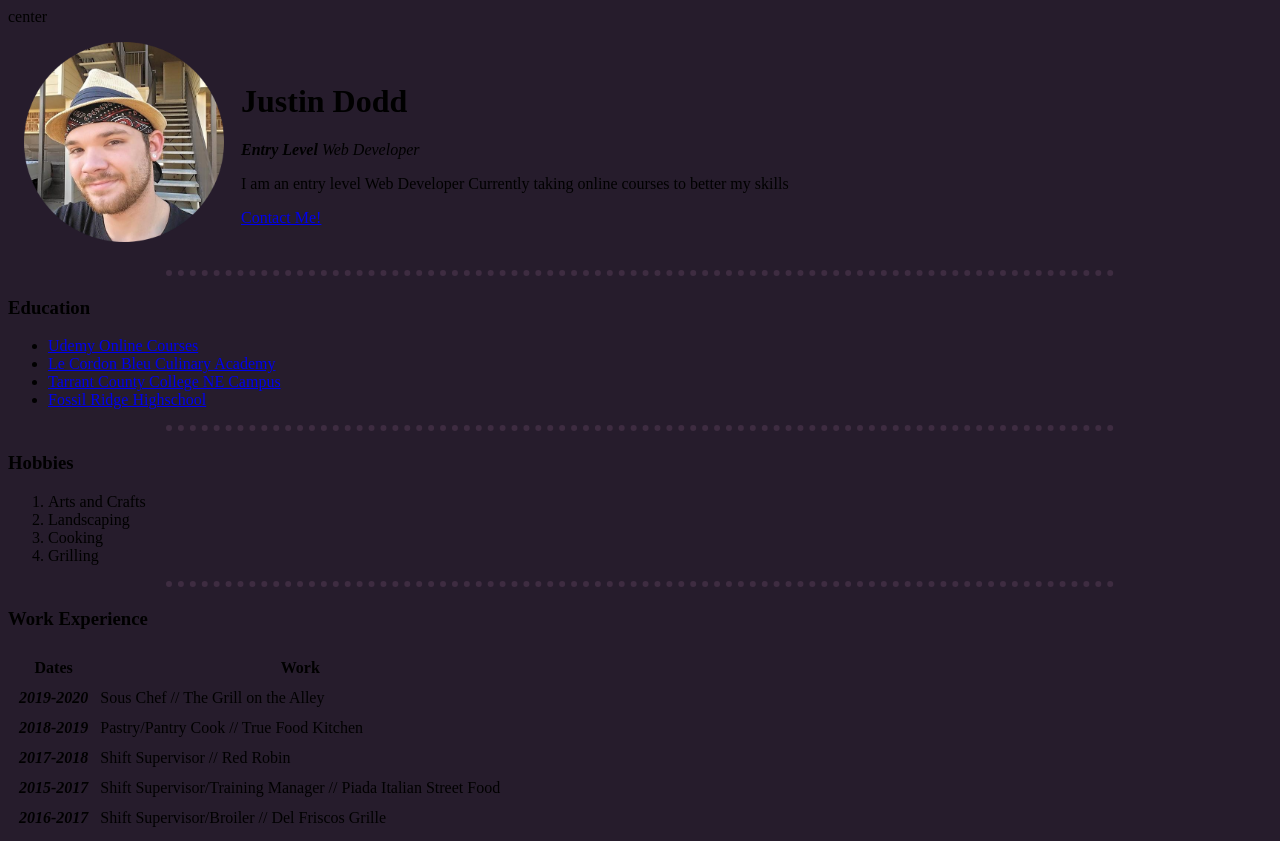
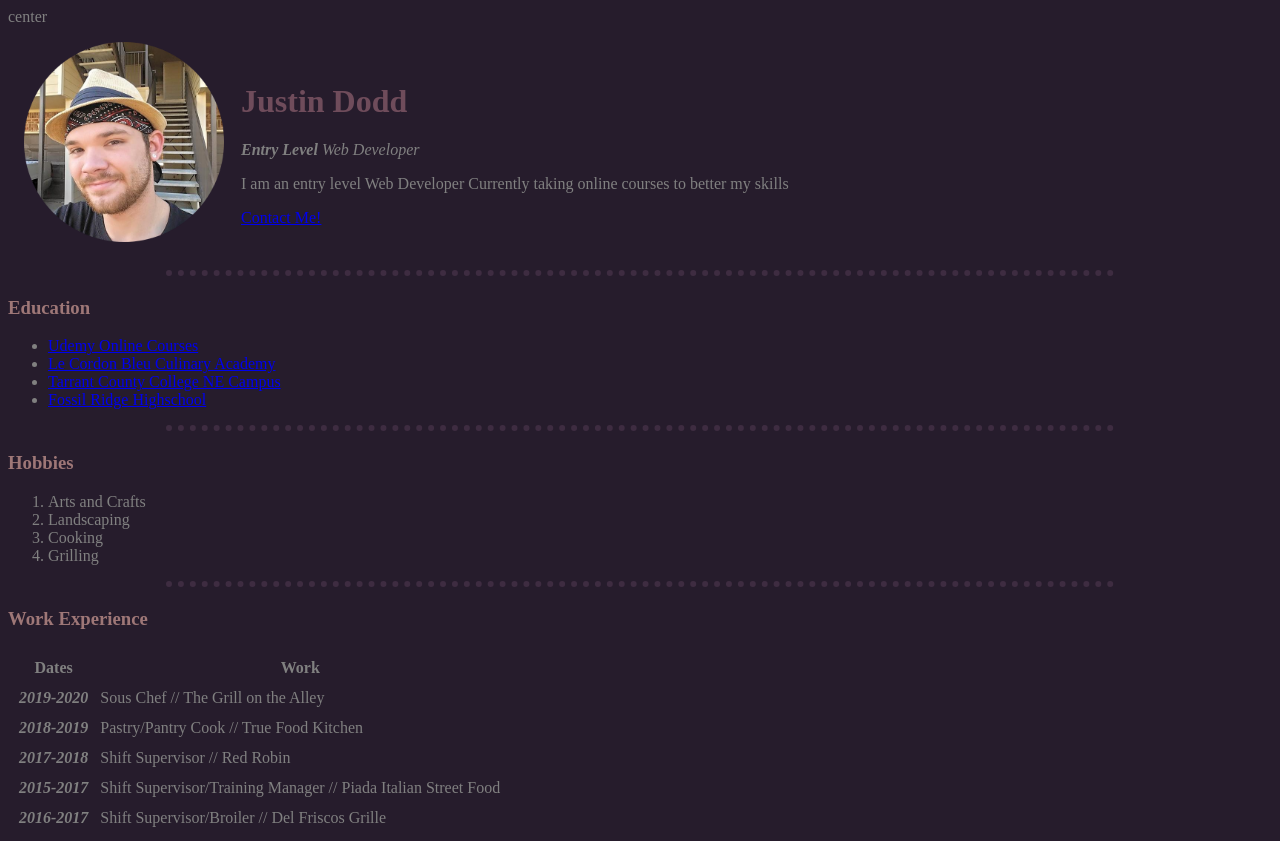
Before and after one commit to illuzion1989/PersonalPage, a plain HTML site: page index.html in a window 1280 px wide. Shown: the top 841 px of the page. Drawn offline with Linux system fonts and the light colour scheme.

Commit message:
Add files via upload

```diff
--- a/CSS/styles.css
+++ b/CSS/styles.css
@@ -1,7 +1,14 @@
 body {
   background-color: #261C2C;
+  color: grey;
+
 }
-
+h1 {
+  color: #6F4C5B;
+}
+h3 {
+  color: #9E7777
+}
 hr {
   border-style: none;
   border-top-style: dotted;
```
